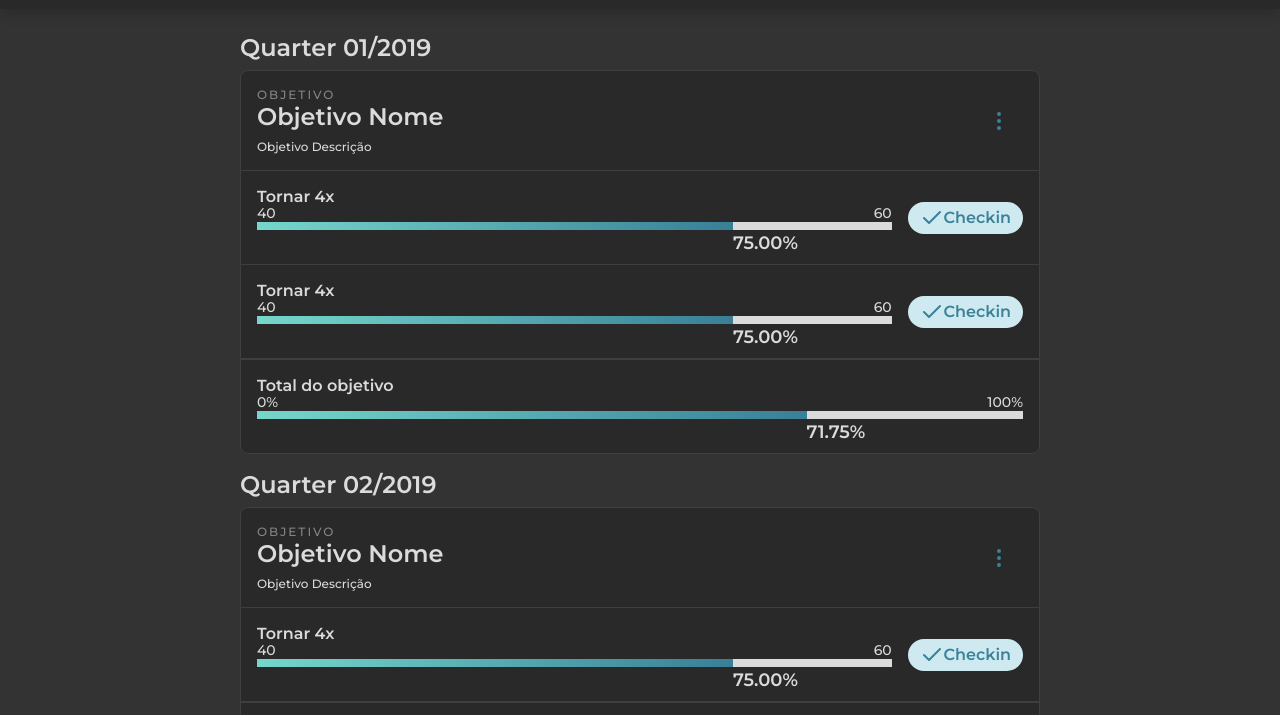
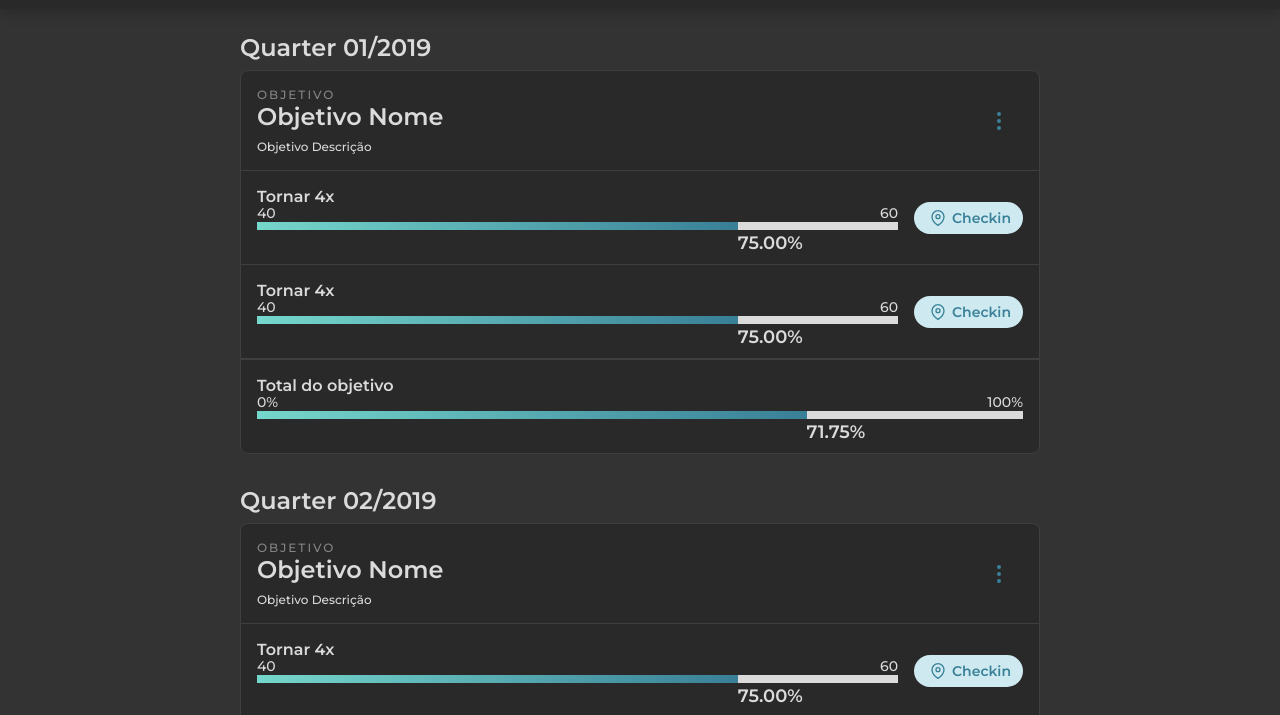
Before and after one commit to thiagodsign/okr, a plain HTML site: page index.html in a window 1280 px wide. Shown: the part 47-762 px from the top of the page. Drawn offline with nearby package versions, Linux system fonts and the light colour scheme.

Commit message:
Ajustando os dados do mock

```diff
--- a/estilo.css
+++ b/estilo.css
@@ -74,14 +74,27 @@ hr.divisor {
   background-color: transparent;
 }
 
+.botao_pequeno {
+  font-size: 14px;
+}
+
 .botao_com-icone .feather {
   margin-right: 4px;
   height: 20px;
 }
 
+.botao_pequeno .feather {
+  margin-right: 2px;
+  height: 16px;
+}
+
 .container {
   max-width: 800px;
   margin: auto;
+}
+
+.container_com-margem {
+  margin-bottom: 32px;
 }
 
 .sessao {
@@ -94,7 +107,7 @@ hr.divisor {
 }
 
 @media screen and (max-width: 832px) {
-  .sessao {
+  .container {
     margin: 16px;
   }
 }
@@ -197,6 +210,10 @@ hr.divisor {
   display: flex;
   align-items: center;
   border-bottom: 1px solid var(--cor-cinza-60);
+}
+.sessao__item:hover,
+.sessao__item:focus {
+  background-color: var(--cor-cinza-70);
 }
 
 .sessao__item:last-child {
--- a/index.html
+++ b/index.html
@@ -22,8 +22,7 @@
   </nav>
 
   <div id="itemObjetivo">
-    <div class="container" v-for="okr in okrs">
-      <div v-for="quarter in okr.quarter">
+    <div class="container container_com-margem" v-for="quarter in okrs.quarter">
       <h2 class="titulo">{{ quarter.nome }}</h2>
       <section class="sessao" v-for="objetivo in quarter.objetivos">
         <div class="sessao__cabecalho">
@@ -58,8 +57,8 @@
                 </div>
               </div>
             </div>
-              <button class="botao">
-                <i data-feather="check"></i>
+            <button class="botao botao_com-icone botao_pequeno">
+              <i data-feather="map-pin"></i>
               Checkin
             </button>
           </div>
@@ -77,7 +76,6 @@
           </div>
         </div>
       </section>
-      </div>
     </div>
   </div>
 
--- a/okr.js
+++ b/okr.js
@@ -1,4 +1,4 @@
-export const okr = [{
+export const okr = {
   quarter: [{
     id: 1,
     nome: 'Quarter 01/2019',
@@ -44,4 +44,4 @@ export const okr = [{
       }]
     }]
   }]
-}]
+}
```
Lines whose indentation alone changed are shown as unchanged.
